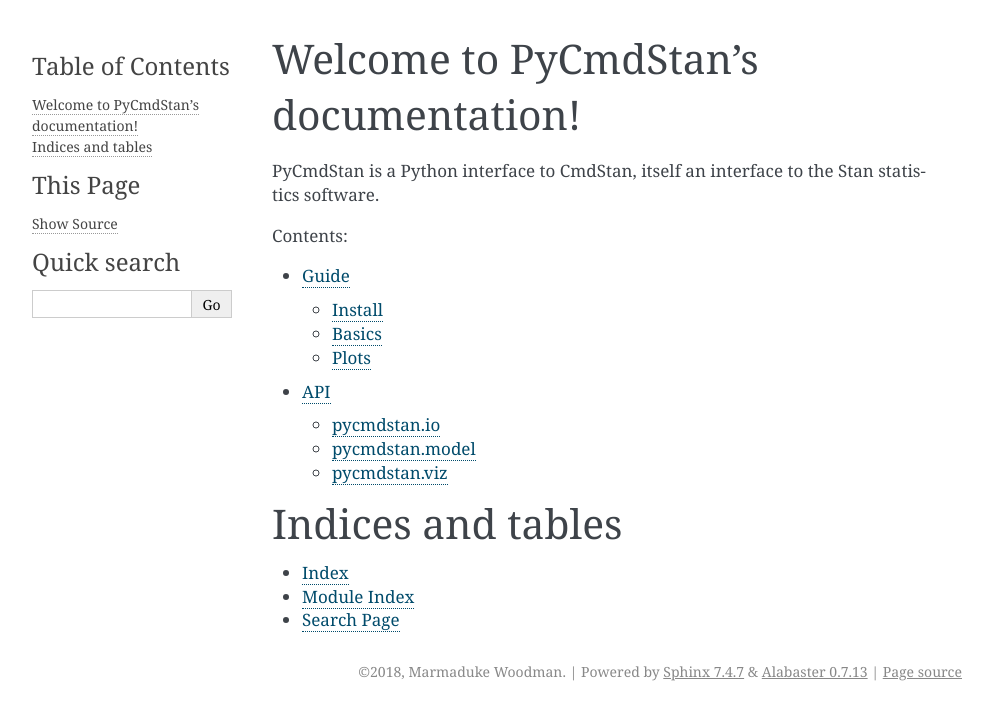
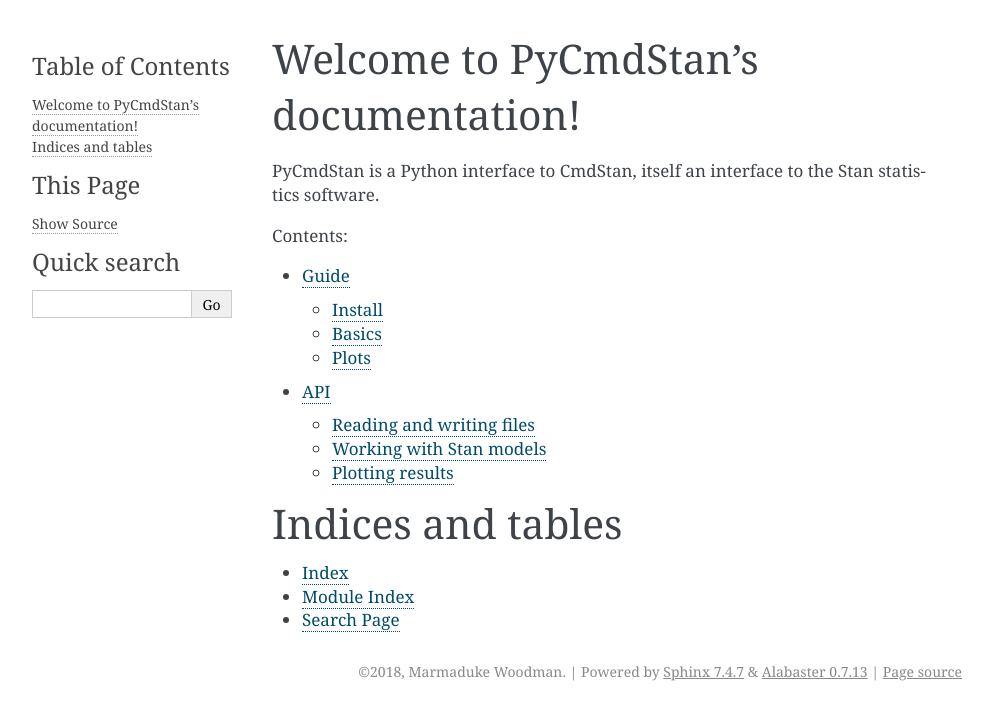
Before and after one commit to maedoc/pycmdstan, a Sphinx documentation site: the page built from docs/index.rst, in a window 1280 px wide. Shown: the top 720 px of the page, without its empty margins (148-1141 px from the left). Built offline with Sphinx 7.4.7, drawn with Linux system fonts in a browser that asks for light colours; formulas are drawn with MathJax 3.

Commit message:
better doc section titles

```diff
--- a/docs/api.rst
+++ b/docs/api.rst
@@ -3,22 +3,22 @@
 
 The page documents the API of PyCmdStan, mostly by pulling docstrings from the sources.
 
-pycmdstan.io
-------------
+Reading and writing files
+-------------------------
 
 .. automodule:: pycmdstan.io
    :members:
    :undoc-members:
 
-pycmdstan.model
----------------
+Working with Stan models
+------------------------
 
 .. automodule:: pycmdstan.model
    :members:
    :undoc-members:
 
-pycmdstan.viz
--------------
+Plotting results
+----------------
 
 .. automodule:: pycmdstan.viz
    :members:
```
